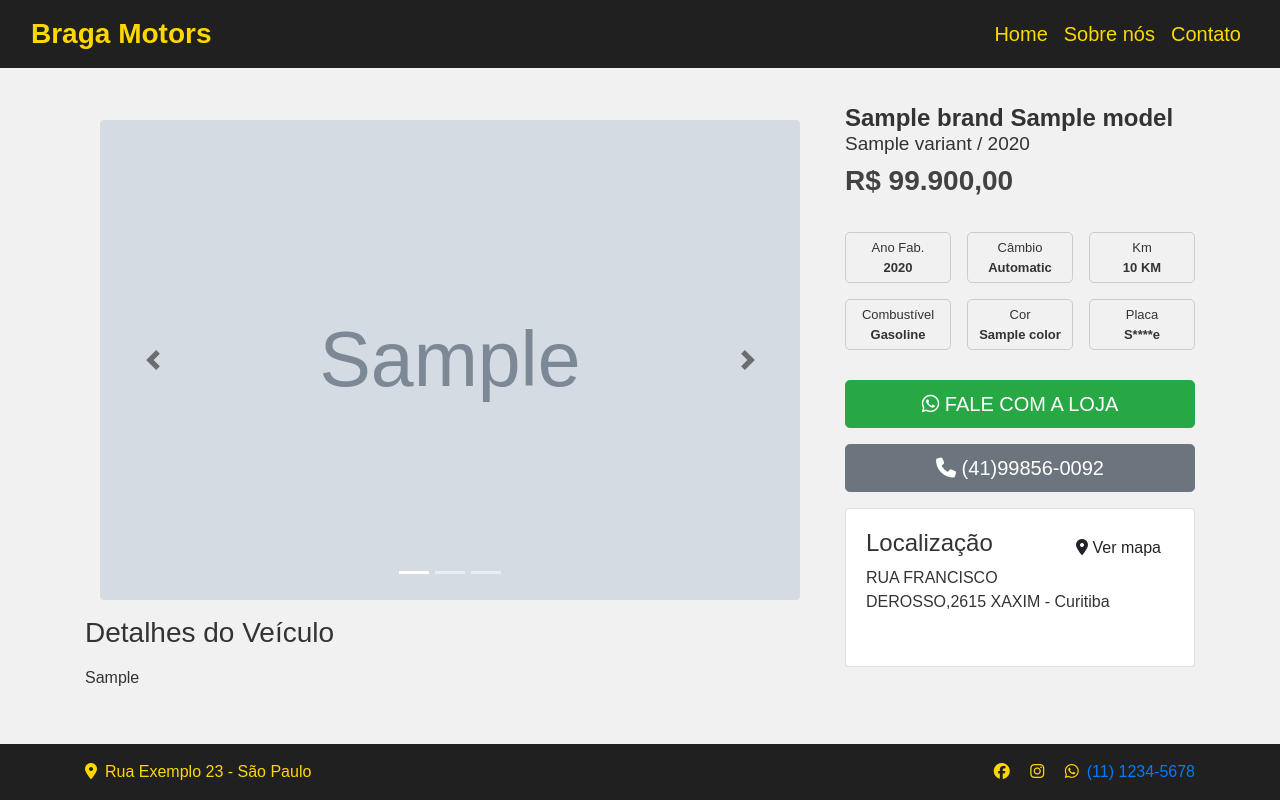
After one commit to gabrielbrag/Ricars, a Django app: page /vehicle?id=1 in a window 1280 px wide. The commit adds this page. Run offline with Django 4.2, Linux system fonts and the light colour scheme; tables that the repository leaves empty hold one stand-in row (values such as "Sample post"); grey boxes marked "Sample" are stand-in pictures; some libraries are stand-ins or nearby versions.

Commit message:
Primeira versão da view de veículos

```diff
--- a/portal/static/css/styles.css
+++ b/portal/static/css/styles.css
@@ -316,3 +316,8 @@ body {
   font-weight: bold;
   margin-right: 4vh;
 }
+
+.car-image-panel{
+  height: 60vh;
+  width: 100%;
+}
--- /dev/null
+++ b/portal/templates/masterpage.html
@@ -0,0 +1,72 @@
+<!DOCTYPE html>
+<html lang="en">
+
+<head>
+    <meta charset="UTF-8">
+    <title>Braga Motors</title>
+    <!-- Bootstrap CSS -->
+    <link rel="stylesheet" href="https://cdn.jsdelivr.net/npm/bootstrap@4.3.1/dist/css/bootstrap.min.css"
+        integrity="sha384-ggOyR0iXCbMQv3Xipma34MD+dH/1fQ784/j6cY/iJTQUOhcWr7x9JvoRxT2MZw1T" crossorigin="anonymous">
+    <script src="https://code.jquery.com/jquery-3.3.1.slim.min.js"
+        integrity="sha384-q8i/X+965DzO0rT7abK41JStQIAqVgRVzpbzo5smXKp4YfRvH+8abtTE1Pi6jizo"
+        crossorigin="anonymous"></script>
+    <script src="https://cdn.jsdelivr.net/npm/popper.js@1.14.7/dist/umd/popper.min.js"
+        integrity="sha384-UO2eT0CpHqdSJQ6hJty5KVphtPhzWj9WO1clHTMGa3JDZwrnQq4sF86dIHNDz0W1"
+        crossorigin="anonymous"></script>
+    <script src="https://cdn.jsdelivr.net/npm/bootstrap@4.3.1/dist/js/bootstrap.min.js"
+        integrity="sha384-JjSmVgyd0p3pXB1rRibZUAYoIIy6OrQ6VrjIEaFf/nJGzIxFDsf4x0xIM+B07jRM"
+        crossorigin="anonymous"></script>
+    <script src="https://kit.fontawesome.com/b465a69f50.js" crossorigin="anonymous"></script>
+    <link rel="stylesheet" href="https://kit.fontawesome.com/b465a69f50.css" crossorigin="anonymous">
+</head>
+
+<body>
+    <!-- Navbar -->
+    <nav class="navbar navbar-expand-lg navbar-dark bg-color fixed-top">
+        <div class="container-fluid">
+            <a class="navbar-brand textBaseColor" href="#">Braga Motors</a>
+            <button class="navbar-toggler" type="button" data-bs-toggle="collapse" data-bs-target="#navbarNav"
+                aria-controls="navbarNav" aria-expanded="false" aria-label="Toggle navigation">
+                <span class="navbar-toggler-icon"></span>
+            </button>
+            <div class="collapse navbar-collapse" id="navbarNav">
+                <ul class="navbar-nav ml-auto">
+                    <li class="nav-item">
+                        <a class="nav-link textBaseColor" href="#">Home</a>
+                    </li>
+                    <li class="nav-item">
+                        <a class="nav-link textBaseColor" href="#">Sobre nós</a>
+                    </li>
+                    <li class="nav-item">
+                        <a class="nav-link textBaseColor" href="#">Contato</a>
+                    </li>
+                </ul>
+            </div>
+        </div>
+    </nav>
+
+    {% block content %}
+
+    {% endblock %}
+
+    <footer class="text-light py-3 bg-color fixed-bottom">
+        <div class="container">
+            <div class="row">
+                <div class="col-md-6">
+                    <p class="mb-0 textBaseColor"><i class="fas fa-map-marker-alt mr-2 textBaseColor"></i>Rua Exemplo 23
+                        - São Paulo
+                    </p>
+                </div>
+                <div class="col-md-6 text-md-right">
+                    <a href="#"><i class="fab fa-facebook mr-3 textBaseColor"></i></a>
+                    <a href="#"><i class="fab fa-instagram mr-3 textBaseColor"></i></a>
+                    <a href="#"><i class="fab fa-whatsapp mr-2 textBaseColor"></i>(11) 1234-5678</a>
+                </div>
+            </div>
+        </div>
+
+    </footer>
+    {% load static %}
+    <link rel="stylesheet" type="text/css" href="{% static 'css/styles.css' %}">
+    <script src="{% static 'js/vehicles.js' %}"></script>
+</body>
--- a/portal/templates/stock.html
+++ b/portal/templates/stock.html
@@ -1,50 +1,6 @@
-<!DOCTYPE html>
-<html lang="en">
+{% extends 'masterpage.html' %}
 
-<head>
-    <meta charset="UTF-8">
-    <title>Braga Motors</title>
-    <!-- Bootstrap CSS -->
-    <link rel="stylesheet" href="https://cdn.jsdelivr.net/npm/bootstrap@4.3.1/dist/css/bootstrap.min.css"
-        integrity="sha384-ggOyR0iXCbMQv3Xipma34MD+dH/1fQ784/j6cY/iJTQUOhcWr7x9JvoRxT2MZw1T" crossorigin="anonymous">
-    <script src="https://code.jquery.com/jquery-3.3.1.slim.min.js"
-        integrity="sha384-q8i/X+965DzO0rT7abK41JStQIAqVgRVzpbzo5smXKp4YfRvH+8abtTE1Pi6jizo"
-        crossorigin="anonymous"></script>
-    <script src="https://cdn.jsdelivr.net/npm/popper.js@1.14.7/dist/umd/popper.min.js"
-        integrity="sha384-UO2eT0CpHqdSJQ6hJty5KVphtPhzWj9WO1clHTMGa3JDZwrnQq4sF86dIHNDz0W1"
-        crossorigin="anonymous"></script>
-    <script src="https://cdn.jsdelivr.net/npm/bootstrap@4.3.1/dist/js/bootstrap.min.js"
-        integrity="sha384-JjSmVgyd0p3pXB1rRibZUAYoIIy6OrQ6VrjIEaFf/nJGzIxFDsf4x0xIM+B07jRM"
-        crossorigin="anonymous"></script>
-    <script src="https://kit.fontawesome.com/b465a69f50.js" crossorigin="anonymous"></script>
-    <link rel="stylesheet" href="https://kit.fontawesome.com/b465a69f50.css" crossorigin="anonymous">
-</head>
-
-<body>
-    <!-- Navbar -->
-    <nav class="navbar navbar-expand-lg navbar-dark bg-color fixed-top">
-        <div class="container-fluid">
-            <a class="navbar-brand textBaseColor" href="#">Braga Motors</a>
-            <button class="navbar-toggler" type="button" data-bs-toggle="collapse" data-bs-target="#navbarNav"
-                aria-controls="navbarNav" aria-expanded="false" aria-label="Toggle navigation">
-                <span class="navbar-toggler-icon"></span>
-            </button>
-            <div class="collapse navbar-collapse" id="navbarNav">
-                <ul class="navbar-nav ml-auto">
-                    <li class="nav-item">
-                        <a class="nav-link textBaseColor" href="#">Home</a>
-                    </li>
-                    <li class="nav-item">
-                        <a class="nav-link textBaseColor" href="#">Sobre nós</a>
-                    </li>
-                    <li class="nav-item">
-                        <a class="nav-link textBaseColor" href="#">Contato</a>
-                    </li>
-                </ul>
-            </div>
-        </div>
-    </nav>
-
+{% block content %}
     <div style="margin-top:5.5rem">
         <div class="row m-0">
             <div id="sidebar" class="col-sm-3 col-xs-12 sidebar sidebar-offcanvas">
@@ -128,25 +84,4 @@
             </div>
         </div>
     </div>
-
-    <footer class="text-light py-3 bg-color fixed-bottom">
-        <div class="container">
-            <div class="row">
-                <div class="col-md-6">
-                    <p class="mb-0 textBaseColor"><i class="fas fa-map-marker-alt mr-2 textBaseColor"></i>Rua Exemplo 23
-                        - São Paulo
-                    </p>
-                </div>
-                <div class="col-md-6 text-md-right">
-                    <a href="#"><i class="fab fa-facebook mr-3 textBaseColor"></i></a>
-                    <a href="#"><i class="fab fa-instagram mr-3 textBaseColor"></i></a>
-                    <a href="#"><i class="fab fa-whatsapp mr-2 textBaseColor"></i>(11) 1234-5678</a>
-                </div>
-            </div>
-        </div>
-
-    </footer>
-    {% load static %}
-    <link rel="stylesheet" type="text/css" href="{% static 'css/styles.css' %}">
-    <script src="{% static 'js/vehicles.js' %}"></script>
-</body>
+{% endblock %}
--- /dev/null
+++ b/portal/templates/vehicleView.html
@@ -0,0 +1,105 @@
+{% extends 'stock.html' %}
+{% block content %}
+  <div class="container my-5">
+    <div class="row" style="margin-top:13vh;">
+      <div class="col-lg-8">
+        <div class="container mt-3 mb-3">
+          <div id="carCarousel" class="carousel slide h-50" data-ride="carousel">
+            <ol class="carousel-indicators">
+              <li data-target="#carCarousel" data-slide-to="0" class="active"></li>
+              <li data-target="#carCarousel" data-slide-to="1"></li>
+              <li data-target="#carCarousel" data-slide-to="2"></li>
+            </ol>
+            <div class="carousel-inner">
+              {% for image in vehicle_images %}
+                <div class="carousel-item {% if forloop.first %}active{% endif %}">
+                  <img
+                    src="{{ image.fileURL }}"
+                    alt="{{ vehicle.vehicle_variant }}" class="img-fluid rounded car-image-panel" />
+                </div>
+              {% endfor %}
+            </div>
+            <a class="carousel-control-prev" href="#carCarousel" role="button" data-slide="prev">
+              <span class="carousel-control-prev-icon" aria-hidden="true"></span>
+              <span class="sr-only">Previous</span>
+            </a>
+            <a class="carousel-control-next" href="#carCarousel" role="button" data-slide="next">
+              <span class="carousel-control-next-icon" aria-hidden="true"></span>
+              <span class="sr-only">Next</span>
+            </a>
+          </div>
+        </div>
+
+        <div class="bloco">
+          <h3 class="page-header">Detalhes do Veículo</h3>
+          <div class="interno" style="line-height: 1.5; font-family: Arial, sans-serif; color: #333;">
+            <p>{{ vehicle.salesman_observation|linebreaks }}</p>
+          </div>
+        </div>
+
+      </div>
+      <div class="col-lg-4">
+        <div class="hidden-xs hidden-sm">
+          <h1 class="titulo-veiculo no-margin">
+            <div class="first-name">{{ vehicle.vehicle_variant.vehicle_model }}</div>
+            <div class="last-name">{{ vehicle.vehicle_variant.variant_name }} / {{ vehicle.model_year }}</div>
+          </h1>
+          <div class="box-preco-detalhe">
+            <h2 class="text-left preco-detalhe text-nowrap">R$ <span id="valor_veic">99.900,00</span></h2>
+          </div>
+          <div class="mb-3 pddng-0">
+            <ul class="collection list-unstyled">
+              <li class="collection-header">
+                Ano Fab.<br>
+                <span class="text-bold ligth">{{ vehicle.manufacture_year }}</span>
+              </li>
+              <li class="collection-header">
+                Câmbio<br>
+                <span class="text-bold ligth">{{ vehicle.transmission_formatted }}</span>
+              </li>
+              <li class="collection-header">
+                Km<br>
+                <span class="text-bold ligth">{{ vehicle.mileage_formatted }}</span>
+              </li>
+              <li class="collection-header">
+                Combustível<br>
+                <span class="text-bold ligth">{{ vehicle.fuel_type_formatted }}</span>
+              </li>
+              <li class="collection-header">
+                Cor<br>
+                <span class="text-bold ligth">{{ vehicle.color }}</span>
+              </li>
+              <li class="collection-header">
+                Placa<br>
+                <span class="text-bold ligth">{{ vehicle.maskedLicensePlate }}</span>
+              </li>
+            </ul>
+          </div>
+        </div>
+
+        <div>
+          <a class="btn-success btn btn-lg btn-block mb-3 text-uppercase"
+            href="https://wa.me/5541998560092?text=Olá, vi o anúncio no site e gostaria de saber mais sobre {{ vehicle.vehicle_variant }}. Aguardo contato, obrigado!"
+            title="Fale conosco pelo WhatsApp" target="_blank">
+            <i class="fab fa-whatsapp"></i> Fale com a loja
+          </a>
+        </div>
+
+        <a class="btn btn-secondary btn-block btn-lg text-uppercase mb-3" id="(41)99856-0092" href="tel:(41)99856-0092">
+          <i class="fas fa-phone"></i> (41)99856-0092
+        </a>
+        <div class="card card-body card-default margin-top-30">
+          <address>
+
+            <a href="https://www.google.com/maps/place/R.+Francisco+Derosso,+2615+-+Xaxim,+Curitiba+-+PR,+81710-000/@-25.5113047,-49.2609191,17z/data=!4m6!3m5!1s0x94dcfb13db72c8ed:0x35d48e39a81825fb!8m2!3d-25.5114693!4d-49.2593742!16s%2Fg%2F11csbqnf89"
+              target="_blank" class="btn btn-default pull-right"> <i class="fas fa-map-marker-alt"></i> Ver mapa
+            </a>
+            <h4 class="page-header padding-top-10">Localização</h4>
+            <p class="mb-20">RUA FRANCISCO DEROSSO,2615 XAXIM - Curitiba</p>
+        </div>
+        </address>
+      </div>
+    </div>
+  </div>
+  </div>
+{% endblock %}
--- a/portal/urls.py
+++ b/portal/urls.py
@@ -1,7 +1,8 @@
 from django.urls import path
-from portal.views import home, vehiclesPanel
+from portal.views import home, vehiclesPanel, vehicleView
 
 urlpatterns = [
     path('', home, name='home'),
-    path('vehiclesPanel', vehiclesPanel, name='vehiclesPanel')
+    path('vehiclesPanel', vehiclesPanel, name='vehiclesPanel'),
+    path('vehicle', vehicleView, name='vehicleView')
 ]
--- a/portal/views.py
+++ b/portal/views.py
@@ -1,10 +1,10 @@
 from django.shortcuts import render
-from erp.models import Vehicle
+from erp.models import Vehicle, Vehicle_image
 
 def home(request):
     vehicles = Vehicle.objects.all()
 
-    possible_vehicle_years  = Vehicle.objects.values_list('year', flat=True).distinct().order_by('year')
+    possible_vehicle_years  = Vehicle.objects.values_list('manufacture_year', flat=True).distinct().order_by('manufacture_year')
 
     return render(request, 'stock.html', {"vehicles":vehicles, "possible_vehicle_years":possible_vehicle_years})
 
@@ -31,3 +31,8 @@ def vehiclesPanel(request):
     vehicles = Vehicle.objects.filter(**filter_args)
 
     return render(request, 'vehiclesPanel.html', {"vehicles":vehicles})
+
+def vehicleView(request):
+    vehicle = Vehicle.objects.get(id=request.GET.get('id'))
+    vehicle_images = Vehicle_image.objects.filter(vehicle=vehicle).order_by("index")
+    return render(request, 'vehicleView.html', {'vehicle':vehicle, 'vehicle_images':vehicle_images})
```
Also changed, not shown: erp/models.py (+26 -6 lines), portal/templates/vehiclesPanel.html (+3 -6 lines), erp/admin.py (line endings or trailing spaces), erp/apps.py (line endings or trailing spaces), erp/migrations/0004_rename_year_vehicle_manufacture_year_and_more.py (added), erp/migrations/0005_vehicle_salesman_observation.py (added).
